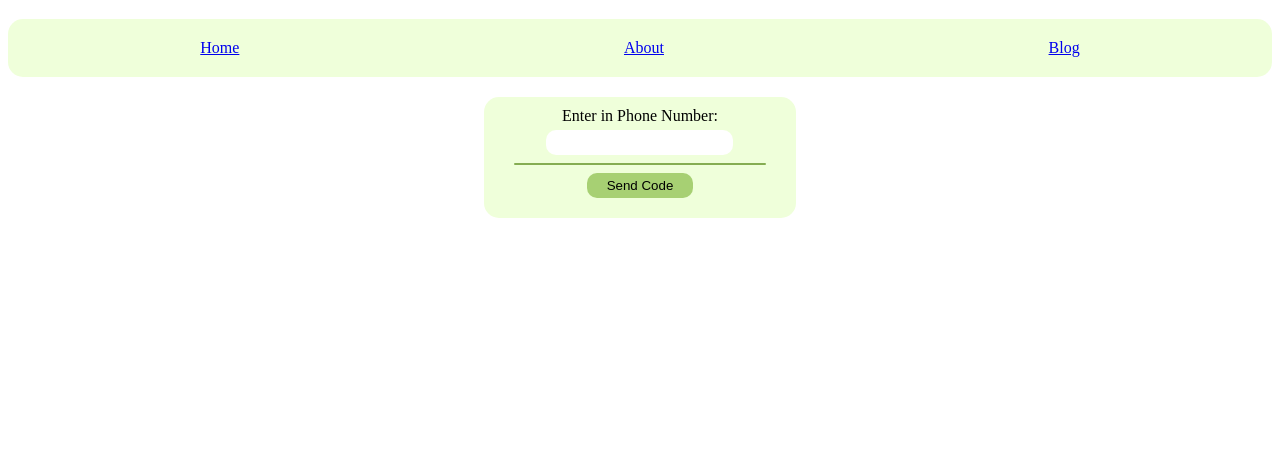
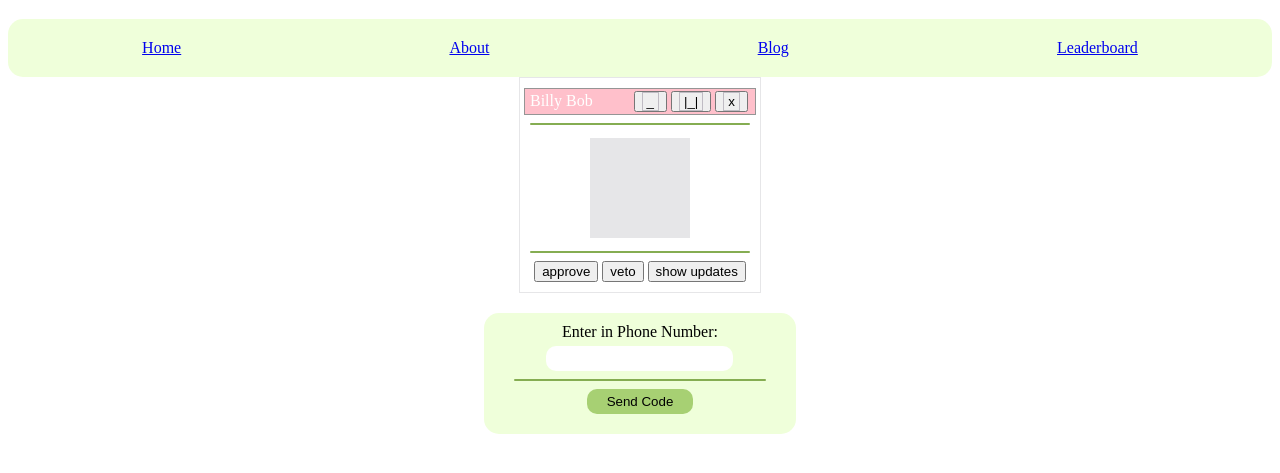
Before and after one commit to jbacheldor/blog, an Astro site: page / in a window 1280 px wide. Shown: the part 69-542 px from the top of the page. Built offline with nearby package versions, Linux system fonts and the light colour scheme; Astro itself is replaced by a stand-in of ours.

Commit message:
started freestyling

```diff
--- a/astro.config.mjs
+++ b/astro.config.mjs
@@ -1,5 +1,11 @@
 // @ts-check
 import { defineConfig } from 'astro/config';
+import react from '@astrojs/react';
 
-// https://astro.build/config
-export default defineConfig({});
+export default defineConfig({
+    // ...
+    integrations: [react()],
+    experimental: {
+        svg: true,
+    },
+});
--- a/package.json
+++ b/package.json
@@ -9,6 +9,8 @@
         "astro": "astro"
     },
     "dependencies": {
-        "astro": "^5.3.0"
+        "@astrojs/react": "^4.2.0",
+        "astro": "^5.3.0",
+        "astro-icon": "^1.1.5"
     }
 }
--- a/src/components/Navigation.astro
+++ b/src/components/Navigation.astro
@@ -1,8 +1,11 @@
 ---
 import './header.css'
+import CrushWindow from './ReactComponents/CrushWindow.tsx';
 ---
 <div id="header">
     <a href="/">Home</a>
     <a href="/about/">About</a>
     <a href="/blog/">Blog</a>
+    <a href="leaderboards">Leaderboard</a>
 </div>
+<CrushWindow/>
--- /dev/null
+++ b/src/components/ReactComponents/CrushWindow.tsx
@@ -0,0 +1,42 @@
+import './style.css'
+import { ReactComponent as MinimizeIcon }  from '../../assets/minimize-8.svg';
+
+type Props = {
+    theme?: string;
+    crushName?: string;
+}
+
+function CrushWindow(props: Props) {
+    const {theme, crushName} = props
+
+    return (
+
+        <div class="main-crush-window">
+            {/* <MinimizeIcon/> */}
+            <span class="main-crush-header">
+                <span class="crush-name">{crushName ? crushName : "Billy Bob"}</span>
+                {/* <MinimizeIcon/> */}
+                <span class="buttons">
+                    <button><span>_</span></button>
+                    <button><span>|_|</span></button>
+                    <button><span>x</span></button>
+                </span>
+            </span>
+            <hr class="crush-divider"/>
+            <div class="crush-picture"></div>
+            <hr class="crush-divider"/>
+            <div>
+                <button>
+                    approve
+                </button>
+                <button>
+                    veto
+                </button>
+                <button>
+                    show updates
+                </button>
+            </div>
+        </div>
+    );
+}
+export default CrushWindow
--- /dev/null
+++ b/src/components/ReactComponents/style.css
@@ -0,0 +1,57 @@
+.main-crush-window {
+    border: 1px solid #e6e6e8;
+    padding: 10px;
+    width: 220px;
+    display: flex;
+    justify-content: center;
+    align-items: center;
+    flex-direction: column;
+}
+
+
+div.main-crush-header > button {
+
+}
+
+div.crush-picture {
+    width: 100px;
+    height: 100px;
+    background-color: #e6e6e8;
+    margin: 5px;
+}
+
+span.main-crush-header {
+    padding: 2px 5px;
+    width: 100%;
+    display: flex;
+    flex-direction: row;
+    align-items: center;
+    justify-content: space-between;
+    background-color: pink;
+    color: white;
+    border: 1px #959595 solid;
+    /* box-shadow: 1px 1px #959595; */
+}
+
+span.buttons {
+    display: flex;
+    align-content:flex-end;
+}
+
+hr.crush-divider {
+    color: #949494
+}
+
+button {
+    margin: 0 2px;
+}
+
+button > span {
+    border: .5px #bfbbc3 solid;
+    padding: 1px 4px;
+}
+
+span.crush-name {
+    display: flex;
+    justify-content: start;
+}
```
Also changed, not shown: tsconfig.json (+6 -1 lines), README.md, src/assets/minimize-8.svg (added), 1 other file.
